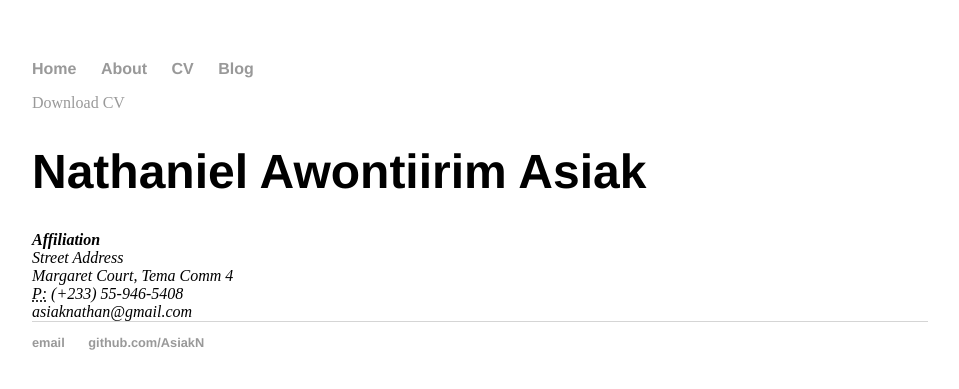
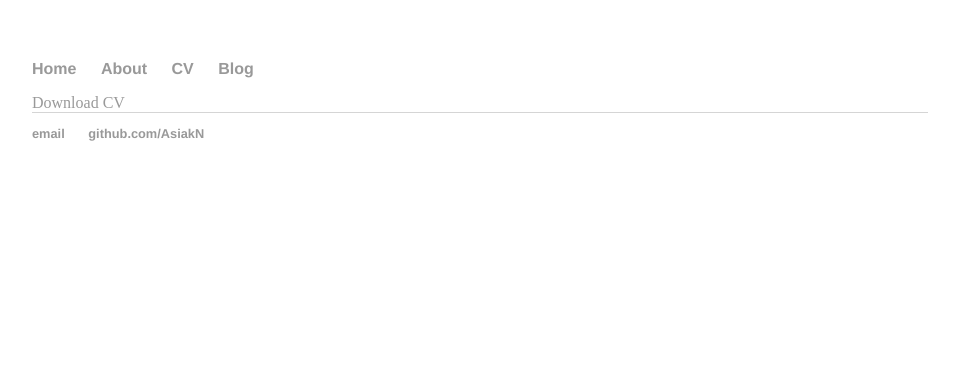
Before and after one commit to AsiakN/Nat.github.io, a Jekyll site: the page built from cv/index.html, in a window 1280 px wide. Shown: the top 389 px of the page, without its empty margins (160-1119 px from the left). Built offline with Jekyll 4.4.1, drawn with Linux system fonts in a browser that asks for light colours.

Commit message:
Update index.html

```diff
--- a/cv/index.html
+++ b/cv/index.html
@@ -4,13 +4,13 @@ title: CV Nathaniel Asiak
 ---
 
 <div class="cv">
-	<a href="#" class="download" title="Download CV as PDF">Download CV</a>
-		<h1>Nathaniel Awontiirim Asiak</h1>
+<a href="https://blue-zenia-21.tiiny.site" class="download" title="Download CV as PDF">Download CV</a>
+<!-- 	<h1>Nathaniel Awontiirim Asiak</h1>
 	<address>
 	<strong>Affiliation</strong><br>
 	Street Address<br>
 	Margaret Court, Tema Comm 4<br>
 	<abbr title="phone">P:</abbr> (+233) 55-946-5408<br>
 	<span class="obfuscate">asiaknathan@gmail.com</span>
-		</address>
+	</address> -->
 </div>
```
Lines whose indentation alone changed are shown as unchanged.
